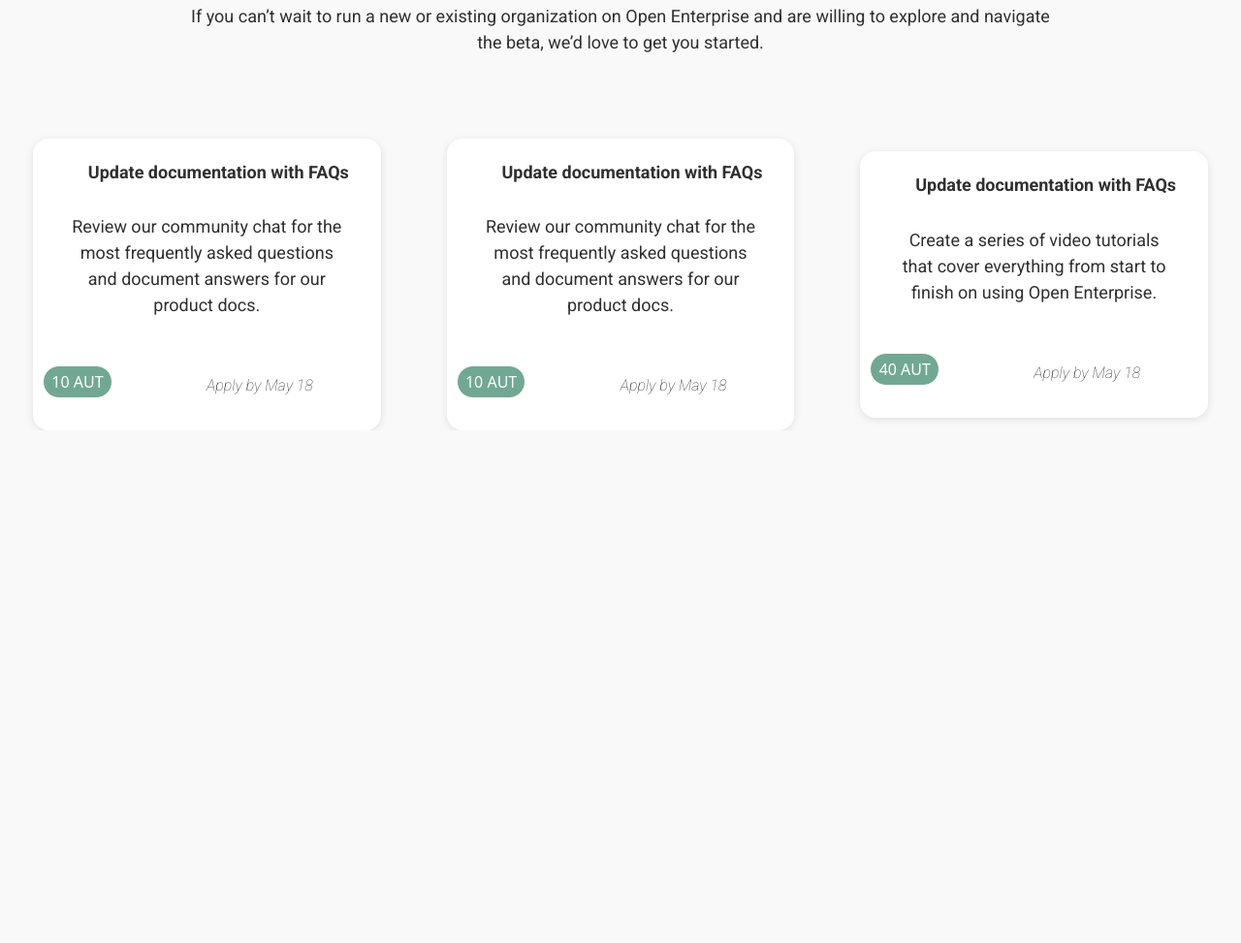
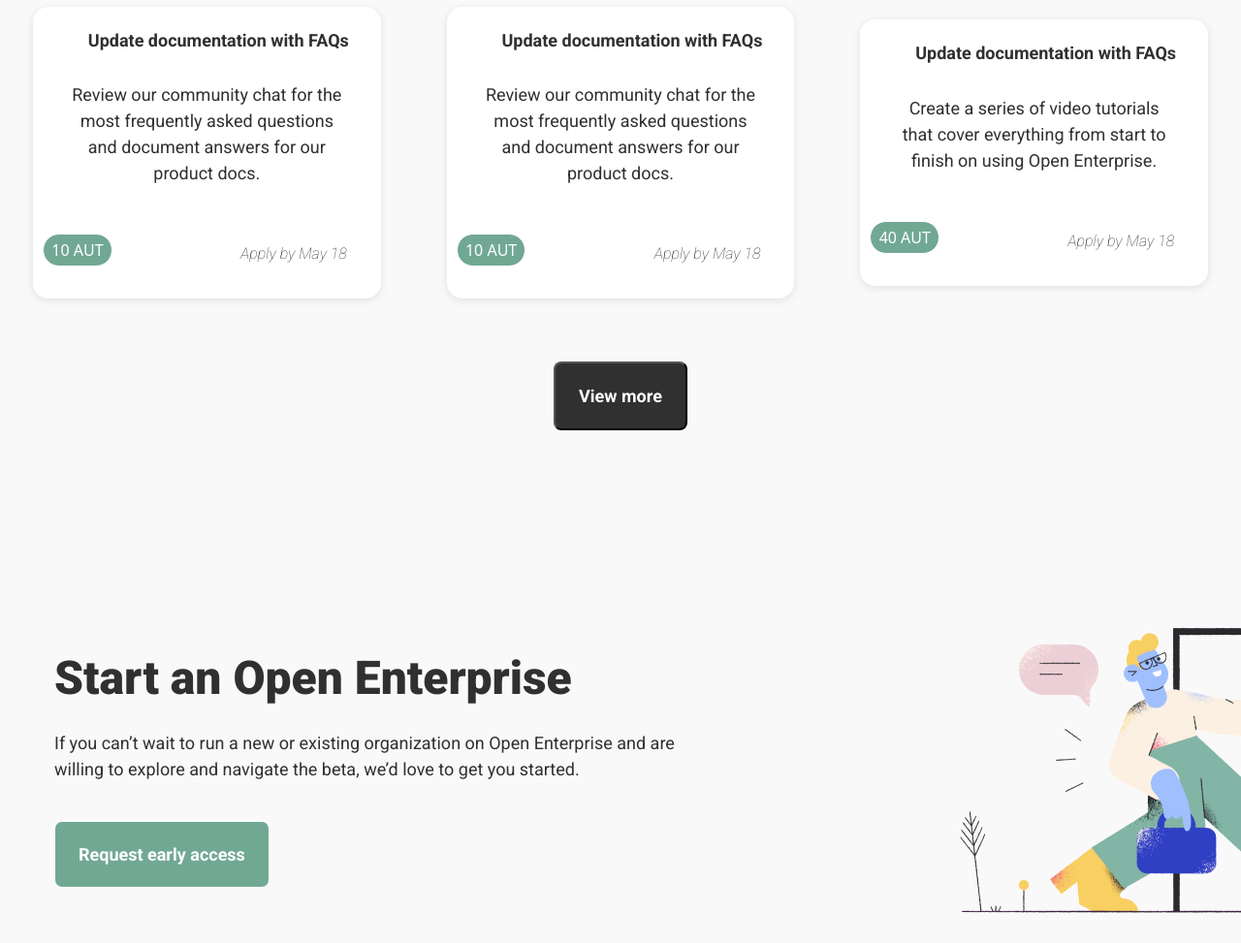
Before and after one commit to QehremanAliyev/hm-figma, a plain HTML site: page index.html in a window 1280 px wide. Shown: the part 3761-4734 px from the top of the page at 97% size. Before the commit the page ends 4205 px from the top, so only its background shows below. Drawn offline with nearby package versions, Linux system fonts and the light colour scheme.

Commit message:
son duzelisler

```diff
--- a/index.html
+++ b/index.html
@@ -243,8 +243,19 @@
                 </div>
 
             </div>
+            <button class="view">View more</button>
         </section>
-
+        <section class="seventh">
+            <div class="lft-side">
+                <h1>Start an Open Enterprise</h1>
+                <p>If you can’t wait to run a new or existing organization on Open Enterprise and are willing to explore
+                    and navigate the beta, we’d love to get you started.</p>
+                <button>Request early access</button>
+            </div>
+            <div class="rght-side">
+                <img src="./image/pablo-sign-in 1 1.png">
+            </div>
+        </section>
 
 
     </main>
--- a/style.css
+++ b/style.css
@@ -728,6 +728,66 @@
     font-size: 16px;
     font-style: italic;
     font-weight: 100;
-    margin-right: 35px;
 
 }
+
+.view {
+    padding: 20px 24px;
+    align-items: center;
+    border-radius: 8px;
+    background: var(--Black, #303031);
+    color: var(--White, #FFF);
+    text-align: center;
+    font-family: Roboto;
+    font-size: 18px;
+    font-style: normal;
+    font-weight: 700;
+    margin-top: 64px;
+}
+
+.seventh {
+    display: flex;
+}
+
+.lft-side {
+    margin-left: 56px;
+    margin-top: 227px;
+}
+
+.lft-side h1 {
+    color: var(--Black, #303031);
+    font-family: Roboto;
+    font-size: 48px;
+    font-style: normal;
+    font-weight: 800;
+    margin-bottom: 24px;
+}
+
+.lft-side p {
+    width: 644px;
+    color: var(--Black, #303031);
+    font-family: Roboto;
+    font-size: 18px;
+    font-style: normal;
+    font-weight: 400;
+    margin-bottom: 40px;
+}
+
+.lft-side button {
+    padding: 20px 24px;
+    border-radius: 8px;
+    background: #71A894;
+    color: var(--White, #FFF);
+    font-family: Roboto;
+    font-size: 18px;
+    font-style: normal;
+    font-weight: 700;
+    border: 1px solid white;
+}
+
+.rght-side img{
+    width: 644px;
+    height: 361px;
+    margin-top: 168px;
+    margin-left: 250px;
+}
```
Also changed, not shown: image/pablo-sign-in 1 1.png (added).
